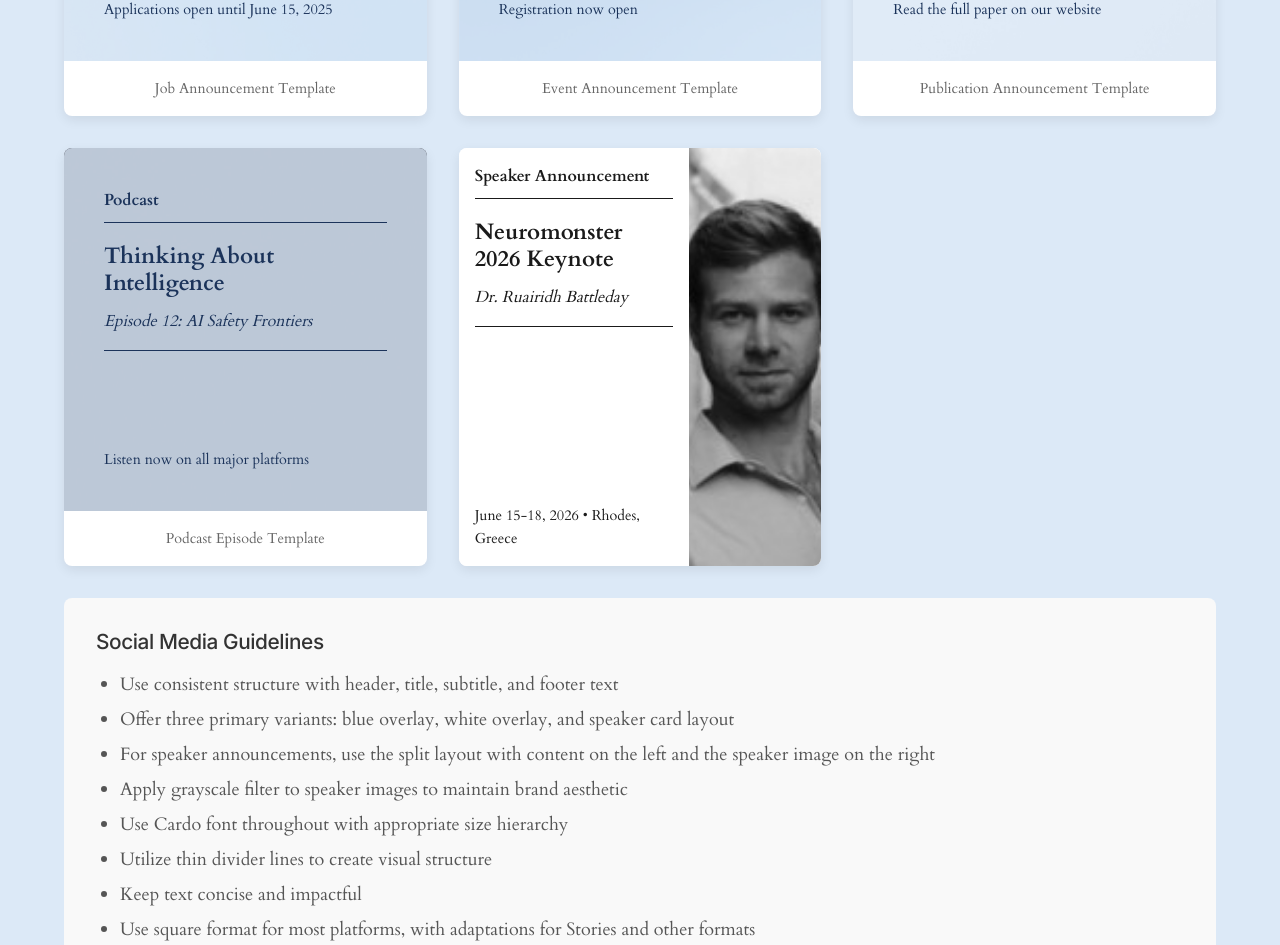
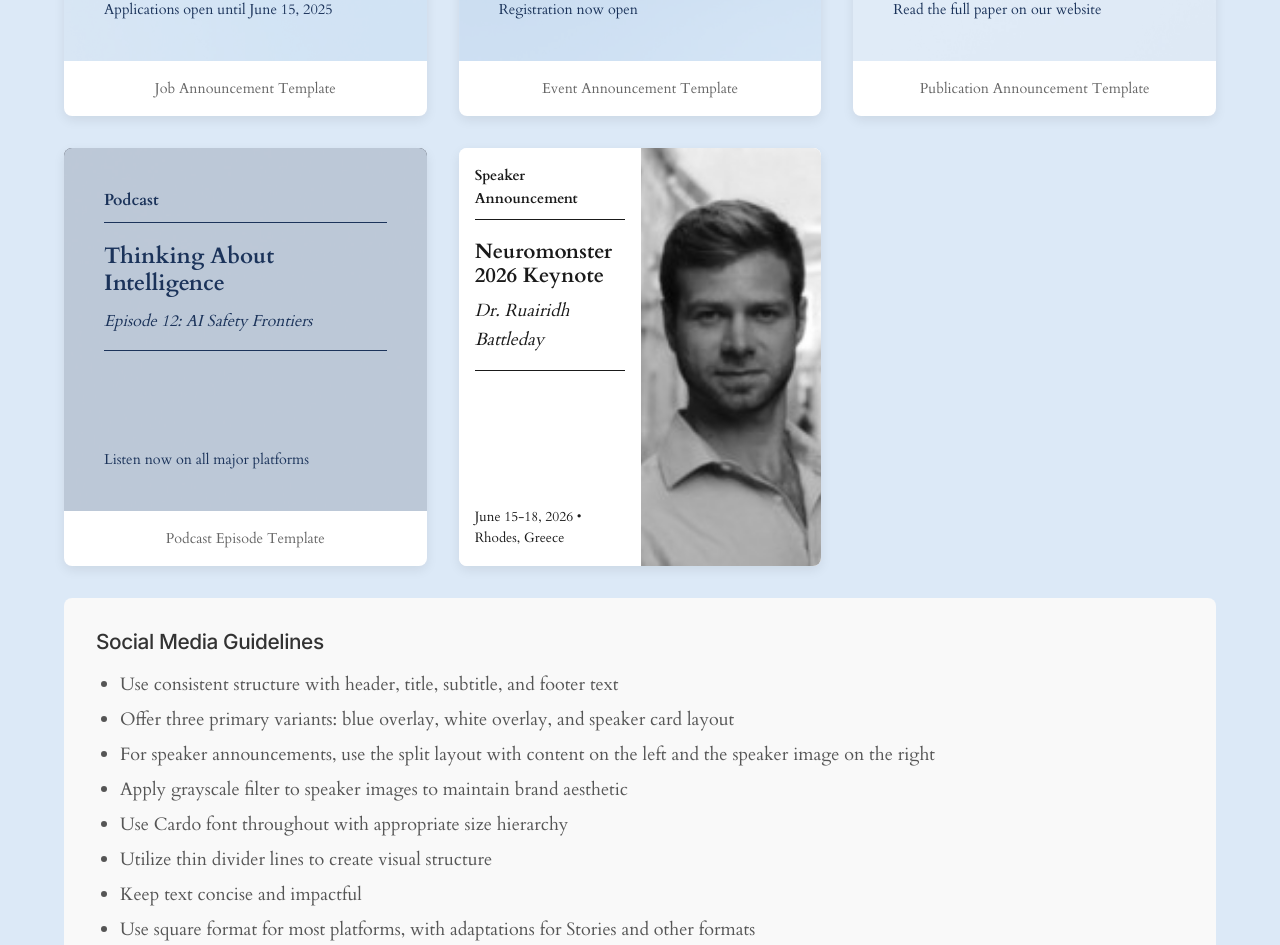
Before and after one commit to claremaguire1111/that-new-brand-design, a Next.js app: page /brandkit in a window 1280 px wide. Shown: the part 4891-5836 px from the top of the page. Built offline with nearby package versions, Linux system fonts and the light colour scheme.

Commit message:
Enlarge speaker image in announcement template and optimize text layout

```diff
--- a/pages/brandkit.js
+++ b/pages/brandkit.js
@@ -308,14 +308,14 @@ export default function BrandKit() {
               <div className={styles.socialCard}>
                 <div className={styles.speakerCard}>
                   <div className={styles.speakerInfo}>
-                    <div className={styles.socialHeader}>Speaker Announcement</div>
+                    <div className={styles.socialHeader} style={{ fontSize: "0.9rem" }}>Speaker Announcement</div>
                     <div className={styles.socialDividerDark}></div>
-                    <div className={styles.socialTitle} style={{ fontSize: "1.4rem" }}>Neuromonster 2026 Keynote</div>
-                    <div className={styles.socialLocation}>Dr. Ruairidh Battleday</div>
+                    <div className={styles.socialTitle} style={{ fontSize: "1.3rem", marginBottom: "0.5rem" }}>Neuromonster 2026 Keynote</div>
+                    <div className={styles.socialLocation} style={{ fontSize: "1.1rem" }}>Dr. Ruairidh Battleday</div>
                     <div className={styles.socialDividerDark}></div>
-                    <div className={styles.socialFooter}>June 15-18, 2026 • Rhodes, Greece</div>
+                    <div className={styles.socialFooter} style={{ fontSize: "0.85rem" }}>June 15-18, 2026 • Rhodes, Greece</div>
                   </div>
-                  <div className={styles.speakerImage} style={{ backgroundImage: 'url("/images/1536499760985.jpg")' }}></div>
+                  <div className={styles.speakerImage} style={{ backgroundImage: 'url("/images/1536499760985.jpg")', backgroundPosition: 'center 30%' }}></div>
                 </div>
                 <p className={styles.socialCaption}>Speaker Announcement Template (White)</p>
               </div>
--- a/styles/BrandKit.module.css
+++ b/styles/BrandKit.module.css
@@ -531,7 +531,7 @@
 }
 
 .speakerInfo {
-  flex: 3;
+  flex: 1;
   display: flex;
   flex-direction: column;
   justify-content: center;
@@ -541,7 +541,7 @@
 }
 
 .speakerImage {
-  flex: 2;
+  flex: 1.2;
   background-size: cover;
   background-position: center;
   filter: grayscale(100%);
```
